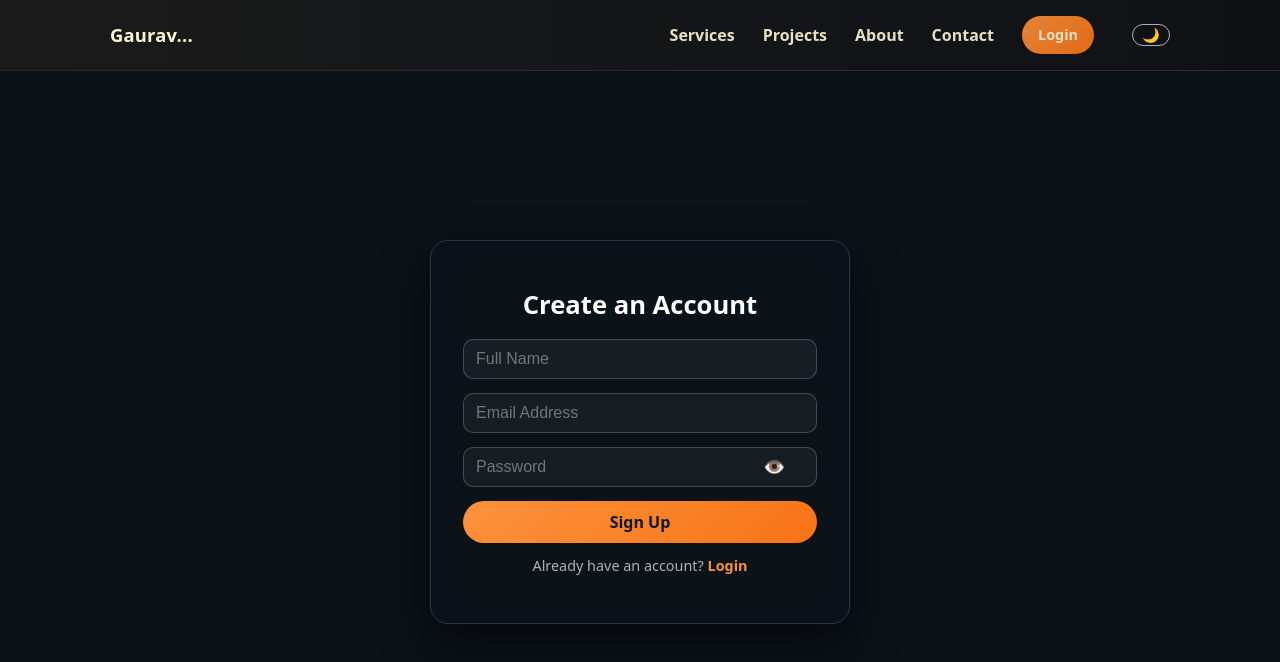
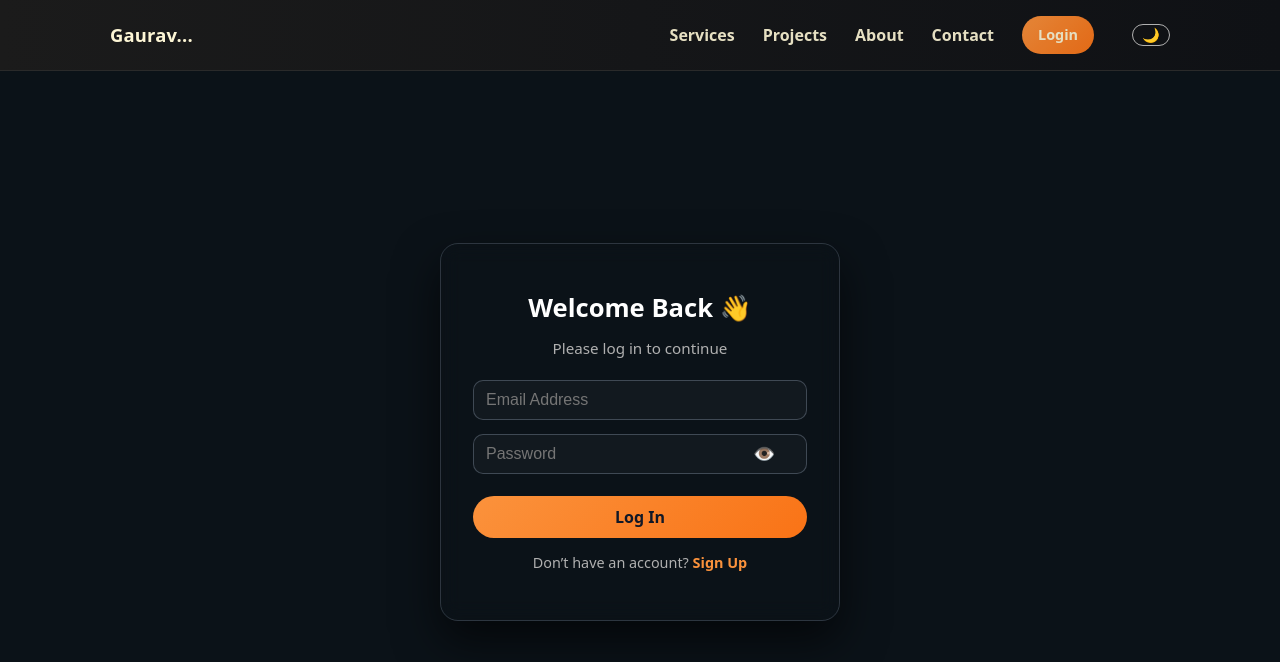
Before and after one commit to g-star-05/Gaurav_Portfolio, a React (Vite) app: page /signup in a window 1280 px wide. Shown: the top 662 px of the page. Built offline with nearby package versions, Linux system fonts and the light colour scheme.

Commit message:
render change

```diff
--- a/src/Component/auth/Signup.jsx
+++ b/src/Component/auth/Signup.jsx
@@ -1,78 +1,62 @@
+import React, { useState } from "react";
+import { useNavigate, Link } from "react-router-dom";
+import "./Login.css";
+
+// 🔗 Backend base URL (env in production, localhost in dev)
 const API_BASE =
-  import.meta.env.VITE_API_URL || "http://127.0.0.1:8000";
+  (import.meta.env.VITE_API_URL?.replace(/\/+$/, "")) || "http://127.0.0.1:8000";
 
-
-import React, { useState } from "react";
-import { useNavigate } from "react-router-dom";
-import "./Signup.css";
-
-export default function Signup() {
-  const [formData, setFormData] = useState({
-    name: "",
-    email: "",
-    password: "",
-  });
+export default function Login() {
+  const [formData, setFormData] = useState({ email: "", password: "" });
   const [showPassword, setShowPassword] = useState(false);
   const [error, setError] = useState("");
   const navigate = useNavigate();
 
   const handleChange = (e) => {
-    const { name, value } = e.target;
-
-    // ✅ Validate name field (only letters & spaces)
-    if (name === "name") {
-      const regex = /^[A-Za-z\s]*$/; // only A-Z, a-z, and space allowed
-      if (!regex.test(value)) {
-        setError("Full name should contain only letters.");
-        return;
-      } else {
-        setError("");
-      }
-    }
-
-    setFormData({ ...formData, [name]: value });
+    setFormData({ ...formData, [e.target.name]: e.target.value });
   };
 
   const handleSubmit = async (e) => {
     e.preventDefault();
     setError("");
 
+    const url = `${API_BASE}/auth/login`;
+    console.log("Login → POST", url);
+
     try {
-    const res = await fetch(`${API_BASE}/auth/register`, {
+      const res = await fetch(url, {
         method: "POST",
         headers: { "Content-Type": "application/json" },
         body: JSON.stringify(formData),
       });
 
       if (!res.ok) {
-      setError("Signup failed! Try again.");
+        setError("Invalid email or password.");
         return;
       }
 
       const data = await res.json();
-    alert("Signup successful!");
-    navigate("/login");
+
+      // ✅ Save token in localStorage
+      localStorage.setItem("token", data.access_token);
+      localStorage.setItem("isLoggedIn", "true");
+
+      alert("Login successful!");
+      navigate("/");
+      window.location.reload(); // refresh to update navbar instantly
     } catch (err) {
-    console.error(err);
+      console.error("Login error:", err);
       setError("Something went wrong.");
     }
   };
 
   return (
-    <main className="signup-page">
-      <div className="signup-card">
-        <h1>Create an Account</h1>
+    <main className="login-page">
+      <div className="login-card">
+        <h1>Welcome Back 👋</h1>
+        <p className="login-subtext">Please log in to continue</p>
 
-        <form className="signup-form" onSubmit={handleSubmit}>
-          <input
-            type="text"
-            name="name"
-            placeholder="Full Name"
-            value={formData.name}
-            onChange={handleChange}
-            required
-          />
-
+        <form className="login-form" onSubmit={handleSubmit}>
           <input
             type="email"
             name="email"
@@ -82,7 +66,7 @@ export default function Signup() {
             required
           />
 
-          {/* Password field with eye toggle */}
+          {/* Password field with toggle */}
           <div className="password-field">
             <input
               type={showPassword ? "text" : "password"}
@@ -101,18 +85,18 @@ export default function Signup() {
             </button>
           </div>
 
-          {error && <p className="signup-error">{error}</p>}
+          {error && <p className="login-error">{error}</p>}
 
-          <button type="submit" className="signup-submit">
-            Sign Up
+          <button type="submit" className="login-submit">
+            Log In
           </button>
         </form>
 
-        <p className="signup-footer">
-          Already have an account?{" "}
-          <a href="/login" className="login-link">
-            Login
-          </a>
+        <p className="login-footer">
+          Don’t have an account?{" "}
+          <Link to="/signup" className="signup-link">
+            Sign Up
+          </Link>
         </p>
       </div>
     </main>
```
Lines whose indentation alone changed are shown as unchanged.
